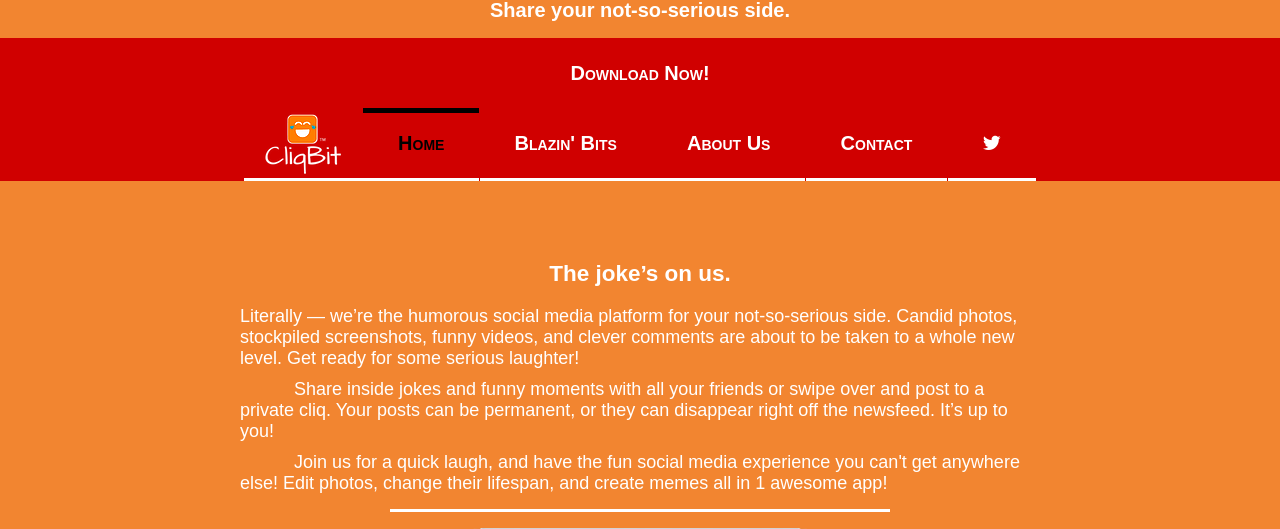
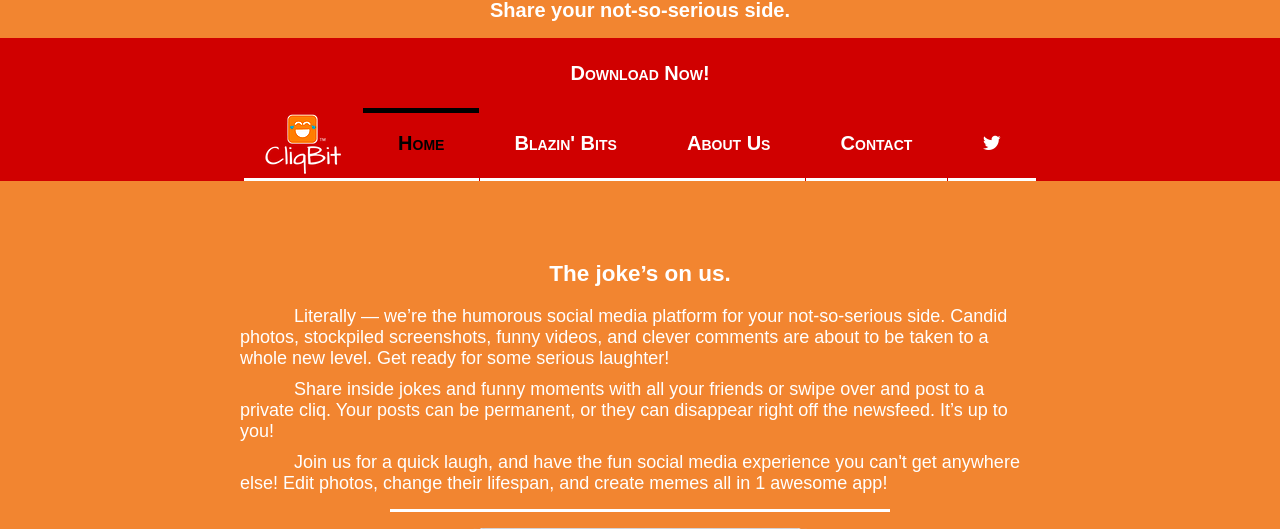
Before and after one commit to PantherMan594/CliqBitWebsite, a PHP site: page / in a window 1280 px wide. Shown: the part 401-930 px from the top of the page. Run offline with PHP 8.4, Linux system fonts and the light colour scheme; some libraries are stand-ins or nearby versions.

Commit message:
Add indents to description

```diff
--- a/index.php
+++ b/index.php
@@ -30,7 +30,7 @@
 	</nav>
 	<div id="content">
 		<h2 class="centered">The joke’s on us.</h2>
-		<p>Literally — we’re the humorous social media platform for your not-so-serious side. Candid photos, stockpiled screenshots, funny videos, and clever comments are about to be taken to a whole new level. Get ready for some serious laughter!</p>
+		<p class="indent">Literally — we’re the humorous social media platform for your not-so-serious side. Candid photos, stockpiled screenshots, funny videos, and clever comments are about to be taken to a whole new level. Get ready for some serious laughter!</p>
 		<p class="indent">Share inside jokes and funny moments with all your friends or swipe over and post to a private cliq. Your posts can be permanent, or they can disappear right off the newsfeed. It’s up to you!</p>
 		<p class="indent">Join us for a quick laugh, and have the fun social media experience you can't get anywhere else! Edit photos, change their lifespan, and create memes all in 1 awesome app!</p>
 		<hr>
```
